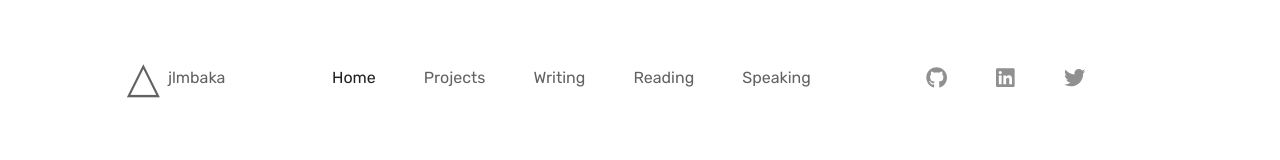
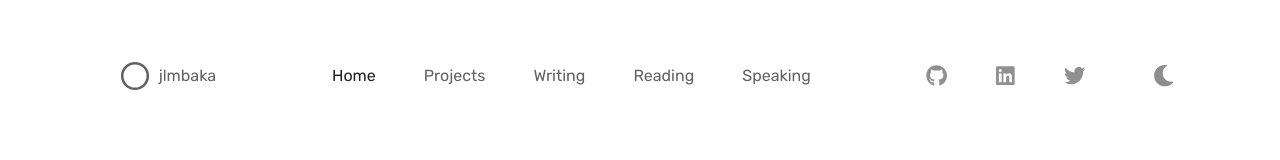
Before and after one commit to jlmbaka/jlmbaka.com, a Gatsby site: page / in a window 1280 px wide. Shown: the top 160 px of the page. Built offline with nearby package versions, Linux system fonts and the light colour scheme; Gatsby itself is replaced by a stand-in of ours.

Commit message:
Correct Dark Mode Toggle position

```diff
--- a/src/components/Navbar/Logo.js
+++ b/src/components/Navbar/Logo.js
@@ -43,14 +43,20 @@ const LogoLink = styled(Link)`
 `
 
 const Triangle = () => (
-  <span style={{ fontSize: "2.7rem", fontWeight: 500, marginRight: ".5rem" }}>
+  <span style={{ fontSize: "2.7rem", fontWeight: 400, marginRight: ".5rem" }}>
     &#9651;
   </span>
 )
 
+const Circle = () => (
+  <svg viewBox="0 0 50 50" xmlns="http://www.w3.org/2000/svg">
+    <circle cx="25" cy="25" r="20"></circle>
+  </svg>
+)
+
 const Logo = ({ title }) => (
   <LogoLink to="/">
-    <Triangle />
+    <Circle />
     <span className="title">{title}</span>
   </LogoLink>
 )
--- a/src/components/Navbar/index.js
+++ b/src/components/Navbar/index.js
@@ -118,13 +118,14 @@ export default function Navbar({ fixed, onToggleTheme, isDarkTheme }) {
     setOpen(!open)
   }
 
-  const hideThemeToggler = true
+  const hideThemeToggler = false
 
   return (
     <Style>
       <Header fixed={fixed}>
         <div className="container-fluid row align-items-center">
-          <div className="col-9 col-md-2 offset-md-1">
+          <div className="col-9 col-md-2 offset-md-1 p-1">
+            <div style={{ display: "flex", alignItems: "center" }}>
               <Logo title={title} />
               <div
                 className={
@@ -136,6 +137,7 @@ export default function Navbar({ fixed, onToggleTheme, isDarkTheme }) {
                   isDarkTheme={isDarkTheme}
                   toggleTheme={onToggleTheme}
                 />
+              </div>
             </div>
           </div>
           <ButtonOpenMenu onClick={handleButtonOpenMenuClick} open={open} />
```
Lines whose indentation alone changed are shown as unchanged.
